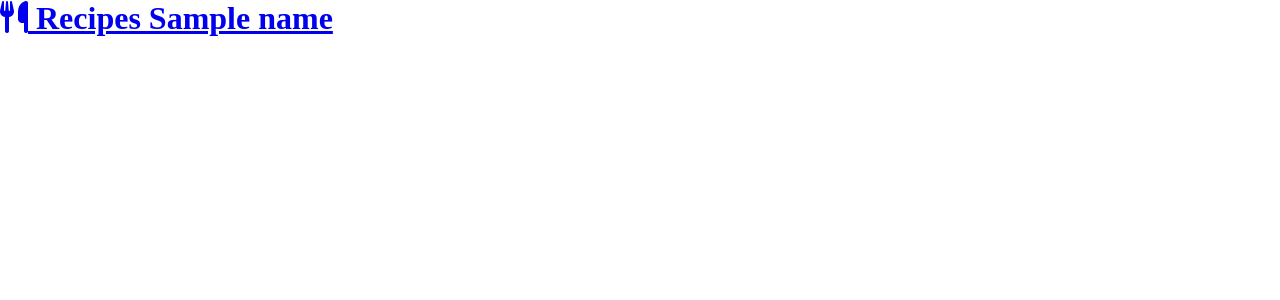
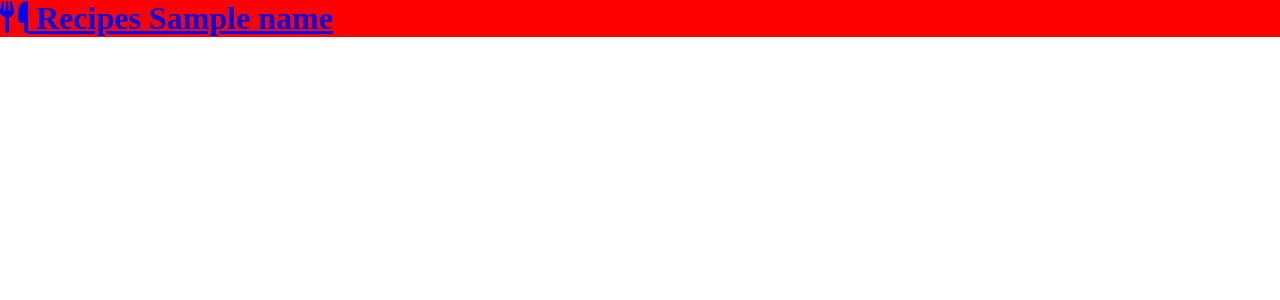
Before and after one commit to silvaJazon/Django_Projects, a Django app: template recipes/templates/recipes/pages/home.html in a window 1280 px wide. Shown: the top 300 px of the page. Run offline with Django 3.2, Linux system fonts and the light colour scheme; the template is opened without the code that fills it: most values are stand-ins (such as "Sample title", 1, 10 or a date in 2020); some libraries are stand-ins or nearby versions.

Commit message:
Lesson 29 - minute 4

```diff
--- a/recipes/templates/recipes/partials/head.html
+++ b/recipes/templates/recipes/partials/head.html
@@ -35,5 +35,14 @@
             font-size: 1.6rem;
         }
 
+    .container{
+    max-width: 144rem;
+    background: red;
+    margin: 0 auto;
+    }
+
+    .main-header-container{
+    background: #13141f;
+    }
     </style>
 </head>
```
